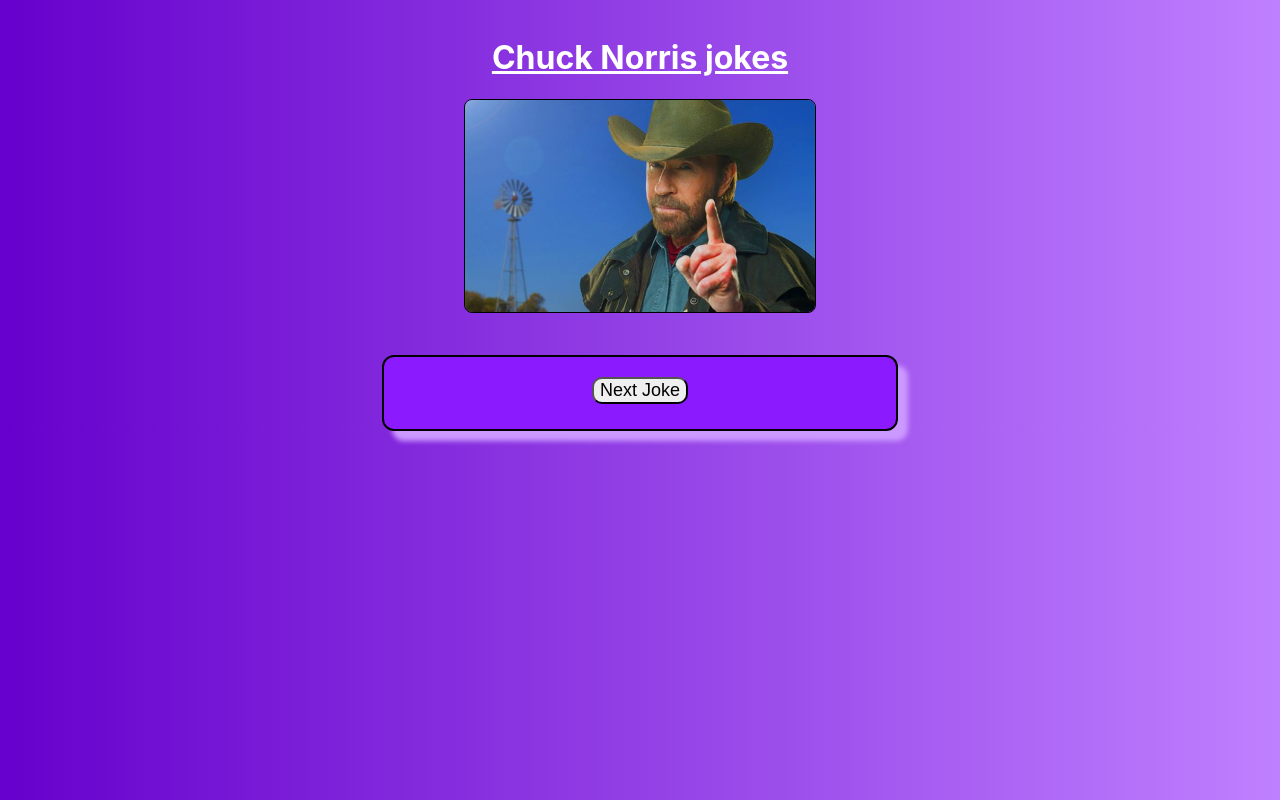
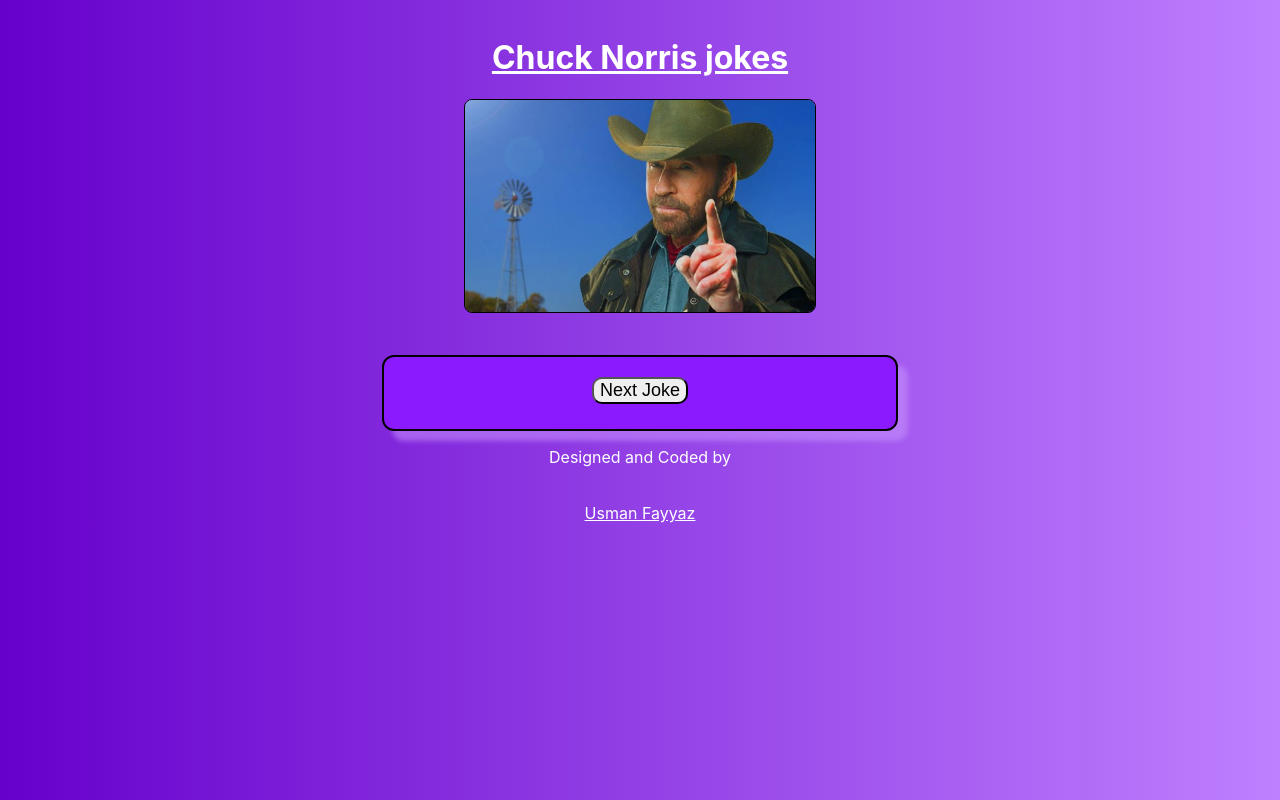
Before and after one commit to UsmanFayyaz31/chuck-norris-jokes, a React (Create React App) app: page / in a window 1280 px wide. Built offline with nearby package versions, Linux system fonts and the light colour scheme; no server answers.

Commit message:
add author

```diff
--- a/src/App.css
+++ b/src/App.css
@@ -67,7 +67,7 @@
   text-align: center;
   margin-top: 3%;
   background-color: #8c1aff;
-  box-shadow: 10px 10px 5px #cc99ff;
+  box-shadow: 10px 10px 5px rgba(204, 153, 255, 0.5);
 }
 
 #title-msg {
@@ -78,3 +78,13 @@
   background-image: linear-gradient(to right, #6600cc, #bf80ff);
   color: white;
 }
+
+#author {
+  width: 40%;
+  margin: 0 auto;
+  text-align: center;
+}
+
+#author a{
+  color: white;
+}
--- a/src/App.js
+++ b/src/App.js
@@ -16,7 +16,7 @@
     this.getNewContent();
   }
 
-  getNewContent(){
+  getNewContent() {
     fetch("https://api.chucknorris.io/jokes/random")
       .then(response => response.json())
       .then(dat => this.setState({ quote: dat.value }));
@@ -27,13 +27,19 @@
   }
 
   render() {
-    return(
-      <div id="container">
-        <h1 id ="title-msg">Chuck Norris jokes</h1>
-        <img id="title-img" src={titlePic} alt="logo"></img>
-        <div id="quote-box">
-          <p id="text">{this.state.quote}</p>
-          <button id="new-quote" onClick={this.handleClick}>Next Joke</button>
+    return (
+      <div>
+        <div id="container">
+          <h1 id="title-msg">Chuck Norris jokes</h1>
+          <img id="title-img" src={titlePic} alt="logo"></img>
+          <div id="quote-box">
+            <p id="text">{this.state.quote}</p>
+            <button id="new-quote" onClick={this.handleClick}>Next Joke</button>
+          </div>
+        </div>
+        <div id="author">
+          <p>Designed and Coded by</p> <br />
+          <a href="https://github.com/UsmanFayyaz/chuck-norris-jokes">Usman Fayyaz</a>
         </div>
       </div>
     );
@@ -41,7 +47,7 @@
 }
 
 function App() {
-  return(
+  return (
     <QuoteMachine />
   );
 };
```
